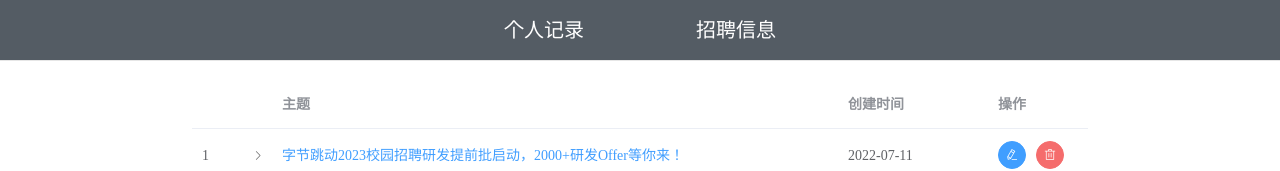
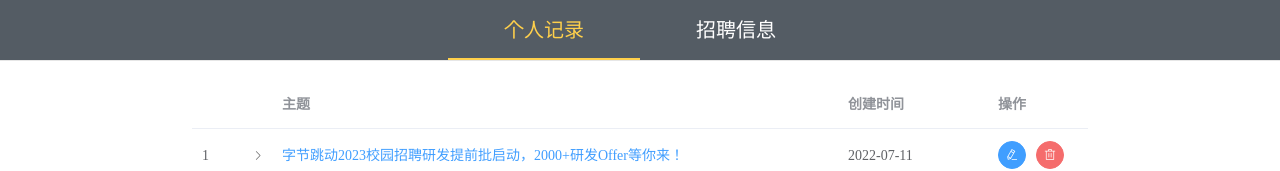
Before and after one commit to smilehan2333/pure-job, a Vue app: page /#/news in a window 1280 px wide. Shown: the top 171 px of the page. Built offline with nearby package versions, Linux system fonts and the light colour scheme; no server answers.

Commit message:
导航栏默认选中个人记录

```diff
--- a/src/components/Header.vue
+++ b/src/components/Header.vue
@@ -11,8 +11,14 @@
       style="display:flex;flex-direction:row;justify-content: center;text-align:center"
     >
       <!-- <el-menu-item index="/home">首页</el-menu-item> -->
-      <el-menu-item index="/records">个人记录</el-menu-item>
-      <el-menu-item index="/news">招聘信息</el-menu-item>
+      <el-menu-item index="/records" title="个人记录将会保存在本地"
+        >个人记录</el-menu-item
+      >
+      <el-menu-item
+        index="/news"
+        title="招聘信息将会上传，与大家共享，同时你也可以看到大家上传的信息"
+        >招聘信息</el-menu-item
+      >
     </el-menu>
   </div>
 </template>
@@ -21,7 +27,7 @@
   name: "Header",
   data() {
     return {
-      activeIndex: "/home"
+      activeIndex: "/records"
     };
   },
   methods: {
```
